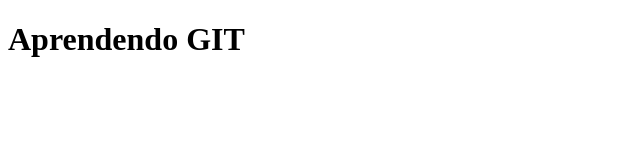
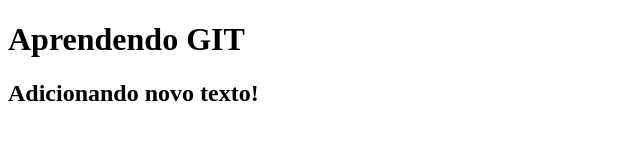
Before and after one commit to lealzera/curso_github, a plain HTML site: page index.html in a window 1280 px wide. Shown: the whole page, without its empty margins (0-640 px from the left). Drawn offline with Linux system fonts and the light colour scheme.

Commit message:
adicionando texto na home

```diff
--- a/index.html
+++ b/index.html
@@ -9,6 +9,7 @@
 <body>
     <div>
         <h1>Aprendendo GIT</h1>
+        <h2>Adicionando novo texto!</h2>
     </div>
 </body>
 </html>
```
